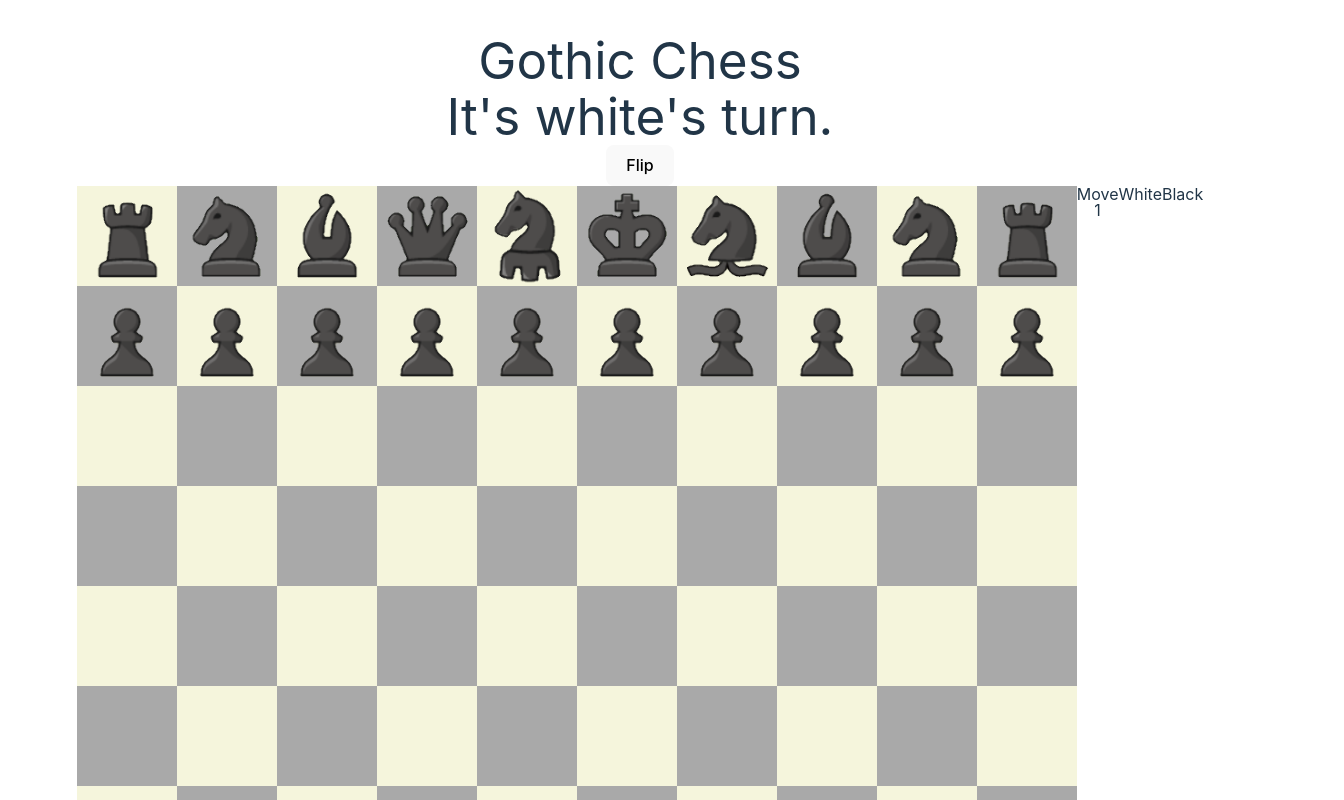
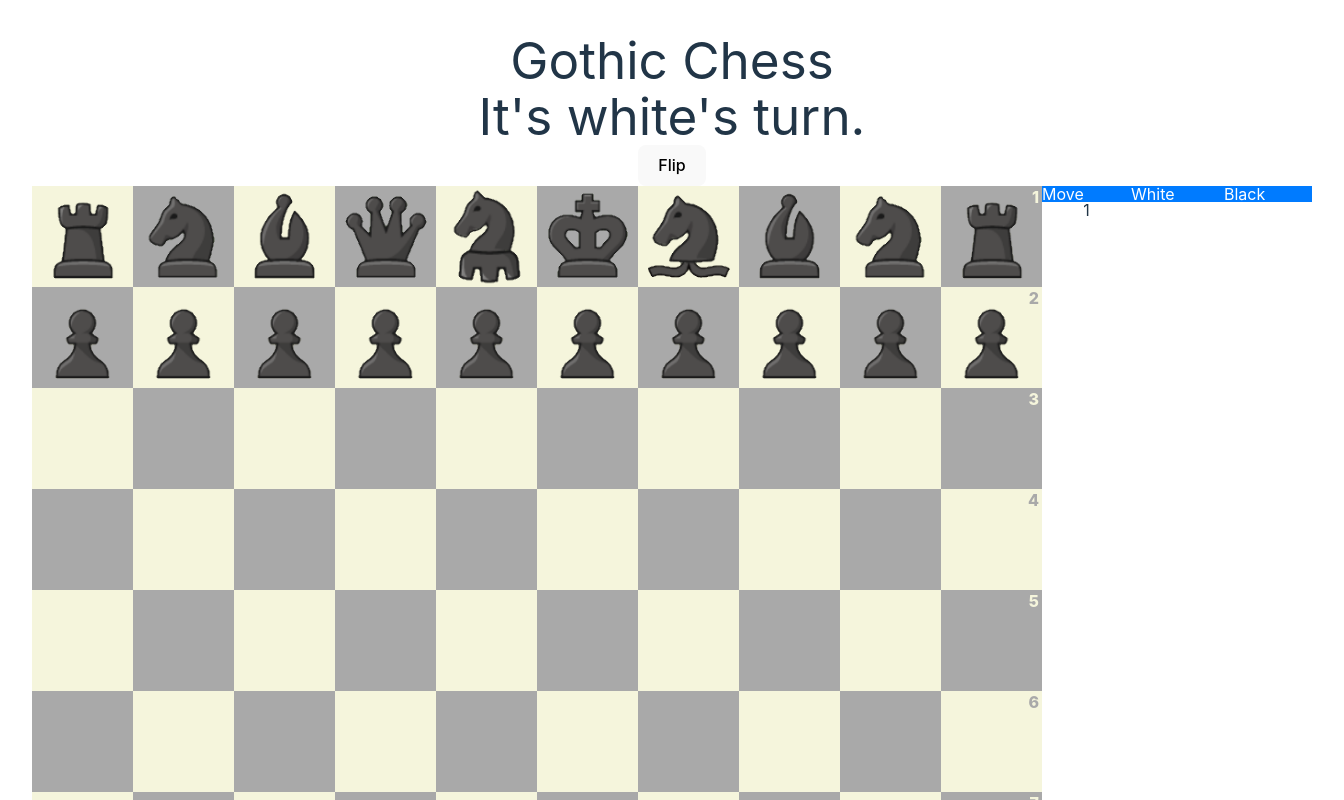
Before and after one commit to darianchen/gothic-chess, a React (Vite) app: page / in a window 1280 px wide. Shown: the top 800 px of the page, 1344 px wide, since content can reach past the window. Built offline with nearby package versions, Linux system fonts and the light colour scheme.

Commit message:
Add coordinate system to board, style move log

```diff
--- a/src/components/Board/index.css
+++ b/src/components/Board/index.css
@@ -1,5 +1,7 @@
 :root {
-    --dimension: 100px;
+    --dimension: 101px;
+    --light-color: beige;
+    --dark-color: darkgray;
 }
 
 .row {
@@ -17,11 +19,11 @@
 }
 
 .white {
-    background-color: beige;
+    background-color: var(--light-color);
 }
 
 .black {
-    background-color: darkgray;
+    background-color: var(--dark-color);
 }
 
 .white:hover, .black:hover {
@@ -44,3 +46,31 @@ img{
     display: flex;
     align-items: start;
 }
+
+.tile{
+    position: relative;
+}
+
+.notation {
+    z-index: 1000;
+    position: absolute;
+    font-weight: 800;
+}
+
+.number {
+    top: 3px;
+    right: 3px;
+}
+
+.letter {
+    bottom: 3px;
+    left: 3px;
+}
+
+.light-sq-notation-color {
+    color: var(--light-color);
+}
+
+.dark-sq-notation-color{
+    color: var(--dark-color);
+}
--- a/src/components/Board/index.jsx
+++ b/src/components/Board/index.jsx
@@ -120,12 +120,14 @@ function Board(props){
                         return <div className="row" key={rowIdx}>
                             {theRow.map( (theCol,colIdx)=>{
                                 return <div
-                                            className={`${colors[(rowIdx+colIdx+1)%2]} ${theBoard[rowIdx][colIdx] ? "has-piece" : ""} ${isFlipped ? 'flip' : ''}`}
+                                            className={` tile ${colors[(rowIdx+colIdx+1)%2]} ${theBoard[rowIdx][colIdx] ? "has-piece" : ""} ${isFlipped ? 'flip' : ''}`}
                                             id={[rowIdx,colIdx]} key={colIdx}
                                             onMouseDown={selectPiece}
                                             onMouseUp={selectMove}
                                         >
                                     {theBoard[rowIdx][colIdx] ? <img src={theBoard[rowIdx][colIdx].image}></img> : ''}
+                                    {colIdx ===  (isFlipped ? 0 : 9) ? <div className={`notation number ${(isFlipped ? (rowIdx % 2 === 1) : (rowIdx % 2 === 0)) ? 'light-sq-notation-color' : 'dark-sq-notation-color'}`}>{rowIdx + 1}</div> : ''}
+                                    {rowIdx ===  (isFlipped ? 0 : 7) ? <div className={`notation letter ${(isFlipped ? (colIdx % 2 === 1) : (colIdx % 2 === 0)) ? 'light-sq-notation-color' : 'dark-sq-notation-color'}`}>{cols[colIdx]}</div> : ''}
                                 </div>
                             })}
                         </div>
--- /dev/null
+++ b/src/components/MoveLog/MoveLog.css
@@ -0,0 +1,28 @@
+table {
+    margin: 20px;
+    font-family: Arial, sans-serif;
+    font-size: 14px;
+    width: 400px;
+    border: 2px solid #007bff;
+}
+
+th {
+    background-color: #007bff;
+    color: #fff;
+    font-weight: 700;
+    padding: 10px;
+    text-align: left;
+}
+
+td {
+    border: 1px solid #dee2e6;
+    padding: 10px;
+}
+
+tr:nth-child(even) {
+    background-color: #f2f2f2;
+}
+
+tr:hover {
+    background-color: #e2e2e2;
+}
--- a/src/components/MoveLog/MoveLog.jsx
+++ b/src/components/MoveLog/MoveLog.jsx
@@ -1,3 +1,5 @@
+import './MoveLog.css';
+
 function MoveLog(props) {
     let moveLog = props.moveLog;
     let turn = props.turn;
```
